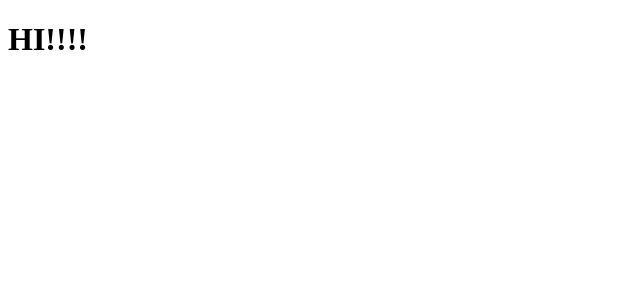
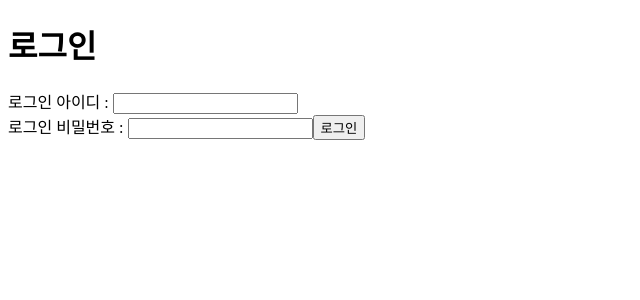
Before and after one commit to kimhyeji/rest_api_2509, a React (Vite) app in the folder frontapp/: page /auth/login in a window 1280 px wide. Shown: the top 300 px of the page, without its empty margins (0-640 px from the left). Built offline with nearby package versions, Linux system fonts and the light colour scheme.

Commit message:
react router

```diff
--- a/frontapp/package.json
+++ b/frontapp/package.json
@@ -11,7 +11,8 @@
     },
     "dependencies": {
         "react": "^19.1.1",
-    "react-dom": "^19.1.1"
+        "react-dom": "^19.1.1",
+        "react-router-dom": "^7.9.2"
     },
     "devDependencies": {
         "@eslint/js": "^9.36.0",
--- a/frontapp/src/App.jsx
+++ b/frontapp/src/App.jsx
@@ -1,7 +1,18 @@
+import { BrowserRouter, Routes, Route } from 'react-router-dom'
+import Main from './pages/Main'
+import Login from './pages/Login'
+import ArticleList from './pages/ArticleList'
+
 function App() {
     return (
         <>
-            <h1>HI!!!!</h1>
+            <BrowserRouter>
+                <Routes>
+                    <Route index element={<Main />}></Route>
+                    <Route path="/auth/login" element={<Login />} />
+                    <Route path="/article/list" element={<ArticleList />} />
+                </Routes>
+            </BrowserRouter>
         </>
     )
 }
--- /dev/null
+++ b/frontapp/src/pages/ArticleList.jsx
@@ -0,0 +1,12 @@
+function ArticleList() {
+    return (
+        <>
+            <ul>
+                <li>1</li>
+                <li>2</li>
+            </ul>
+        </>
+    )
+}
+
+export default ArticleList
--- /dev/null
+++ b/frontapp/src/pages/Login.jsx
@@ -0,0 +1,21 @@
+function Login() {
+    return (
+        <>
+            <h1>로그인</h1>
+            <form action="">
+                <label>
+                    <span>로그인 아이디 : </span>
+                    <input type="text" />
+                </label>
+                <br />
+                <label>
+                    <span>로그인 비밀번호 : </span>
+                    <input type="password" />
+                </label>
+                <button>로그인</button>
+            </form>
+        </>
+    )
+}
+
+export default Login
--- /dev/null
+++ b/frontapp/src/pages/Main.jsx
@@ -0,0 +1,12 @@
+function Main() {
+    const style = { color: 'red' }
+
+    return (
+        <>
+            <div style={{ color: 'blue', fontSize: '32px' }}>메인1</div>
+            <div style={style}>메인2</div>
+        </>
+    )
+}
+
+export default Main
```
Also changed, not shown: 1 other file (tests, documents, lock files or other folders). Lines whose indentation alone changed are shown as unchanged.
